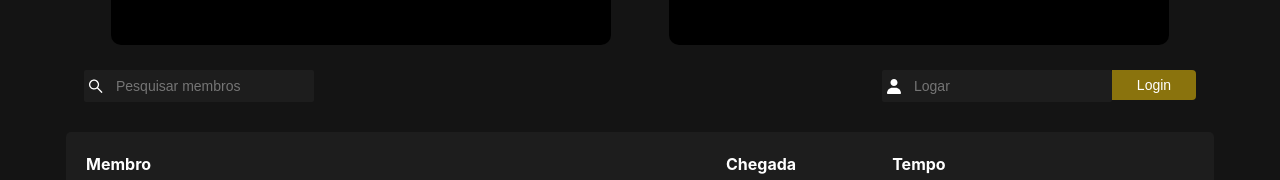
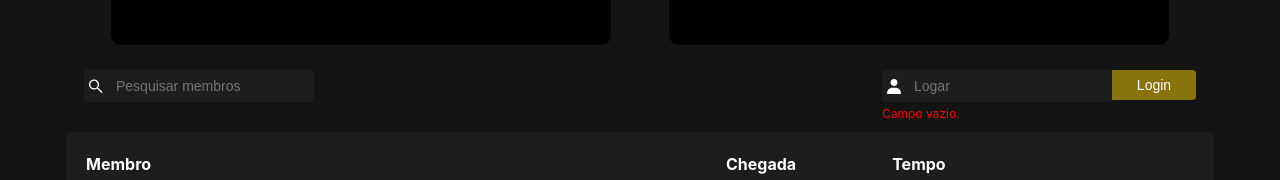
Before and after one commit to cpejr/frontend-novoponto, a React (Create React App) app: page / in a window 1280 px wide. Both pictures are taken after a click on the button "Login". Shown: the part 260-440 px from the top of the page. Built offline with nearby package versions, Linux system fonts and the light colour scheme.

Commit message:
Login input validation logic

```diff
--- a/src/pages/Ponto/index.js
+++ b/src/pages/Ponto/index.js
@@ -41,10 +41,14 @@ const Ponto = () => {
   const [loggedMembers, setLoggedMembers] = useState(fakeLoggedMembers);
   const [filteredMembers, setFilteredMembers] = useState([]);
 
+  const [errorInpuLogin, setErrorInpuLogin] = useState(false);
+
+  const [memberToLogin, setMemberToLogin] = useState("");
   const [showModal, setShowModal] = useState(false);
 
   const handleLogin = (e) => {
     console.log("Escrevendo", e.target.value);
+    setMemberToLogin(e.target.value);
   };
 
   const handleOpenModal = () => {
@@ -60,7 +64,13 @@ const Ponto = () => {
 
   const handleClick = () => {
     // alert("Parabéns, vc logou!");
-    handleOpenModal();
+
+    if(memberToLogin === ''){
+      setErrorInpuLogin(true)
+    }else{
+      setErrorInpuLogin(false)
+    }
+    // handleOpenModal();
   };
 
   const handleLogouAllMembers = () => {
@@ -183,6 +193,7 @@ const Ponto = () => {
               handleInputText={(e) => handleSearchMembers(e)}
             />
 
+            <div className="loginAndItsValidateSection">
               <div className="loginSection">
                 <InputText placeholder="Logar" handleInputText={handleLogin} />
                 <CommonButton
@@ -190,8 +201,14 @@ const Ponto = () => {
                   buttonColor={themeColors.yellow}
                   buttonColorHover={themeColors.yellowHover}
                   buttonWidth="84px"
-                handleClick={handleOpenModal}
+                  handleClick={handleClick}
                 />
+              </div>
+              { errorInpuLogin &&
+                  <span className="validateMessageLogin">
+                    Campo vazio.
+                  </span>
+              }
             </div>
           </div>
 
--- a/src/pages/Ponto/styles.js
+++ b/src/pages/Ponto/styles.js
@@ -62,11 +62,20 @@ const PontoComponent = styled.div`
             display: flex;
             justify-content: space-between;
 
-            .loginSection{
-                display: flex;
-                flex-direction: row;
-                justify-content: flex-start;
+            .loginAndItsValidateSection{
+
+                .validateMessageLogin{
+                    color: red;
+                    font-size: 12px;
+                }
+
+                .loginSection{
+                    display: flex;
+                    flex-direction: row;
+                    justify-content: flex-start;
+                }
             }
+
 
         }
 
```
Lines whose indentation alone changed are shown as unchanged.
